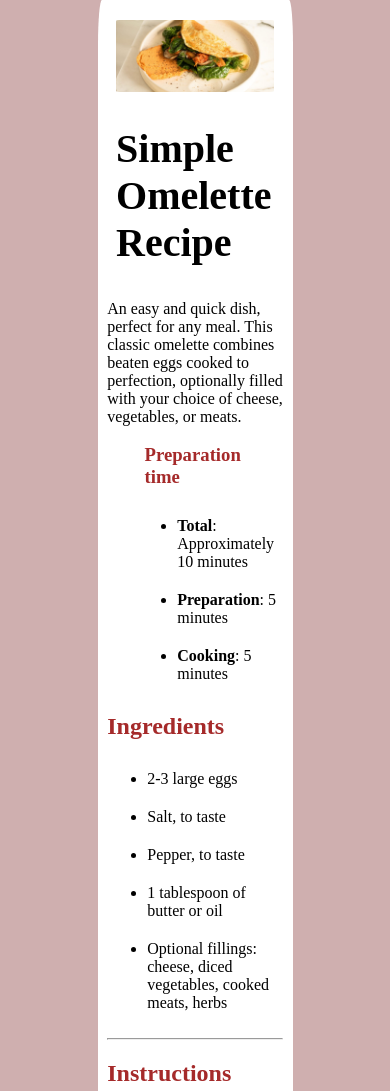
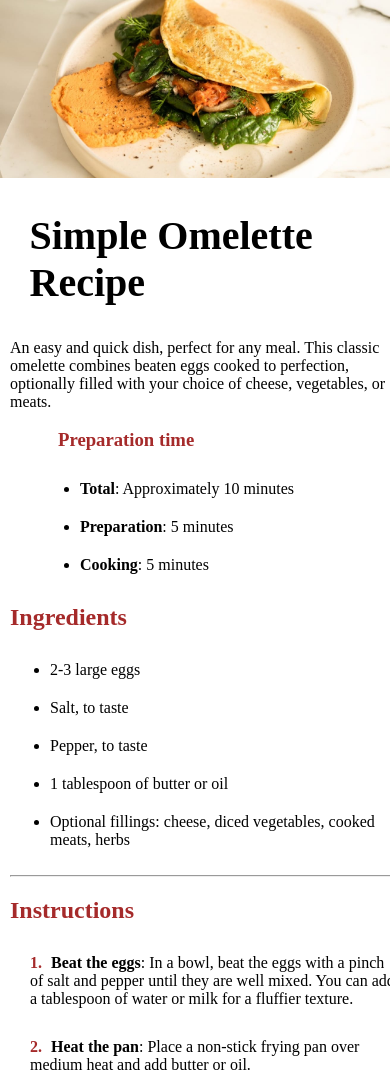
Before and after one commit to Mate-max/Desktop, a plain HTML site: page recipe-page-main/index.html in a window 390 px wide. Shown: the top 1091 px of the page. Drawn offline with Linux system fonts and the light colour scheme.

Commit message:
Added phone design

```diff
--- a/recipe-page-main/index.html
+++ b/recipe-page-main/index.html
@@ -13,9 +13,9 @@
   </style>
 </head>
 <body>
+  <img src="./assets/images/image-omelette.jpeg" alt="image-omelette" id="image-omelette"/>
   <div class="app">
   <section class="image-section" id="image-section">
-    <img src="./assets/images/image-omelette.jpeg" alt="image-omelette" id="image-omelette"/>
     <h1 class="recipe">Simple Omelette Recipe</h1>
   </section>
 
--- a/recipe-page-main/style.css
+++ b/recipe-page-main/style.css
@@ -12,10 +12,8 @@ body{
 }
 
 .app{
-    padding-top: 20px;
     display: block;
-    margin-left: auto;
-    margin-right: auto;
+    margin:auto;
     width: 90%;
 }
 
@@ -25,6 +23,7 @@ body{
     margin-right: auto;
     width: 90%;
     border-radius: 2%;
+    padding-top: 20px;
 }
 
 .recipe {
@@ -49,11 +48,25 @@ body{
 
 ol{
     padding-left: 20px;
+    list-style-type: none;
 }
 
 li{
     padding-top: 10px;
     padding-bottom: 10px;
+}
+
+ol li {
+    counter-increment: my-counter;
+    position: relative;
+    margin-bottom: 10px;
+}
+
+ol li::before {
+    content: counter(my-counter) ". ";
+    color: brown; /* Set the color of the numbers */
+    font-weight: bold;
+    margin-right: 5px; /* Adjust spacing between number and text */
 }
 
 table{
@@ -69,3 +82,23 @@ th, td{
     padding: 8px;
     text-align: left;
 }
+
+/*Media query for mobile devices */
+@media only screen and (max-width : 650px){
+    body{
+        width: 100%;
+        border-radius: 0%;
+    }
+
+    .app{
+        padding-left: 10px;
+        width: 100%;
+        margin: auto;
+    }
+
+    #image-omelette{
+        width: 100%;
+        border-radius: 0%;
+        padding-top: 0%;
+    }
+}
```
